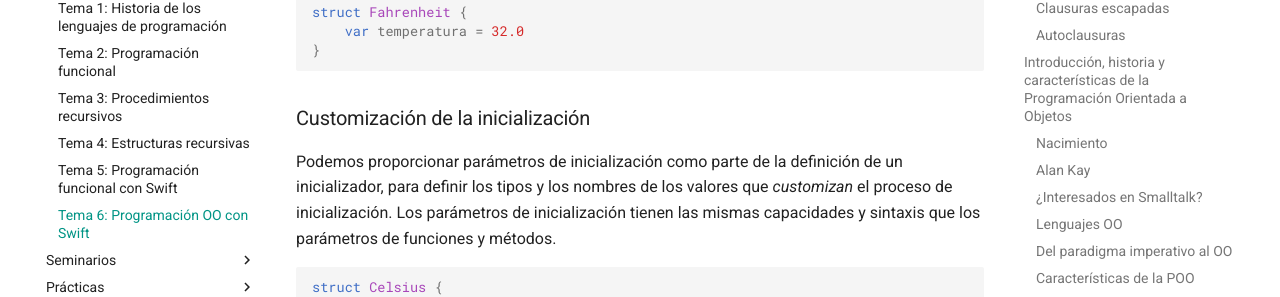
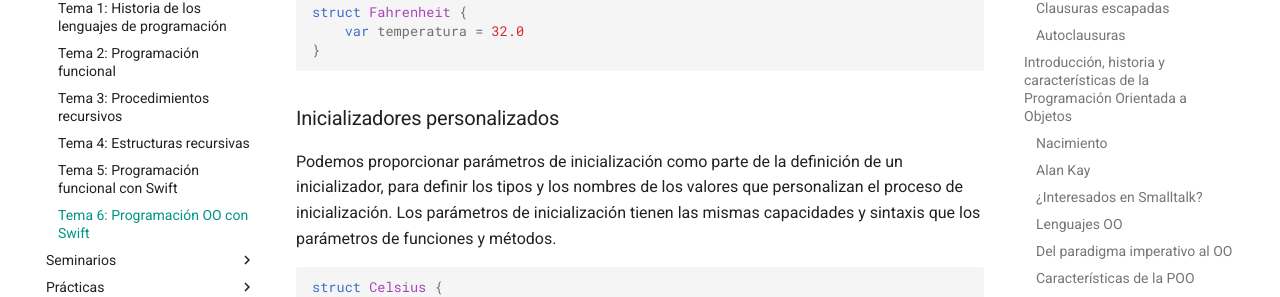
Before and after one commit to domingogallardo/apuntes-lpp, an MkDocs documentation site: the page built from docs/teoria/tema06-programacion-orientada-objetos-swift/tema06-programacion-orientada-objetos-swift.md, in a window 1280 px wide and 900 px high, scrolled down 28424 px. Shown: the part 154-451 px from the top of the window. Built offline with MkDocs 1.6.1 and Material for MkDocs 9.7.7, drawn with Linux system fonts in a browser that asks for light colours.

Commit message:
Correcciones

````diff
--- a/docs/teoria/tema06-programacion-orientada-objetos-swift/tema06-programacion-orientada-objetos-swift.md
+++ b/docs/teoria/tema06-programacion-orientada-objetos-swift/tema06-programacion-orientada-objetos-swift.md
@@ -1444,6 +1444,7 @@ Los inicializadores por defecto y _memberwise_ desaparecen en el
 momento en que definimos algún inicializador con la palabra
 `init`. Veamos cómo definir inicializadores.
 
+
 ### Inicialización de propiedades almacenadas
 
 Como hemos dicho, las clases y estructuras deben definir todas sus
@@ -1490,11 +1491,11 @@ struct Fahrenheit {
 }
 ```
 
-### Customización de la inicialización
+### Inicializadores personalizados
 
 Podemos proporcionar parámetros de inicialización como parte de la
 definición de un inicializador, para definir los tipos y los nombres
-de los valores que _customizan_ el proceso de inicialización. Los
+de los valores que personalizan el proceso de inicialización. Los
 parámetros de inicialización tienen las mismas capacidades y sintaxis
 que los parámetros de funciones y métodos.
 
````
